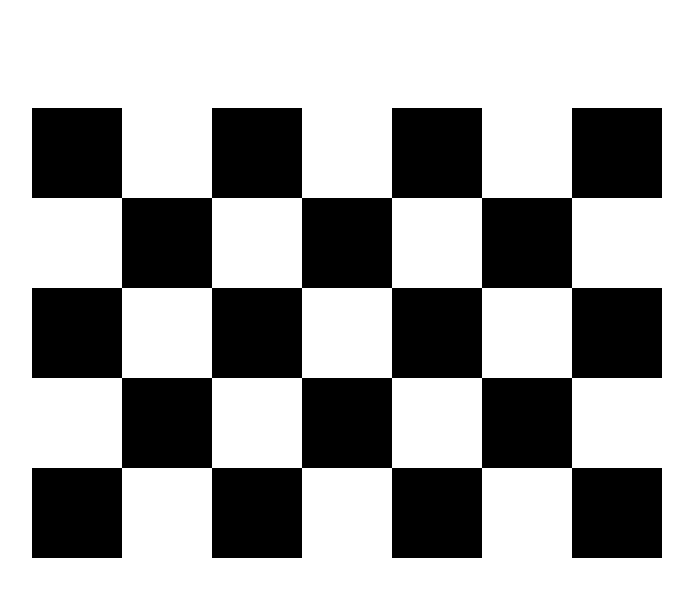
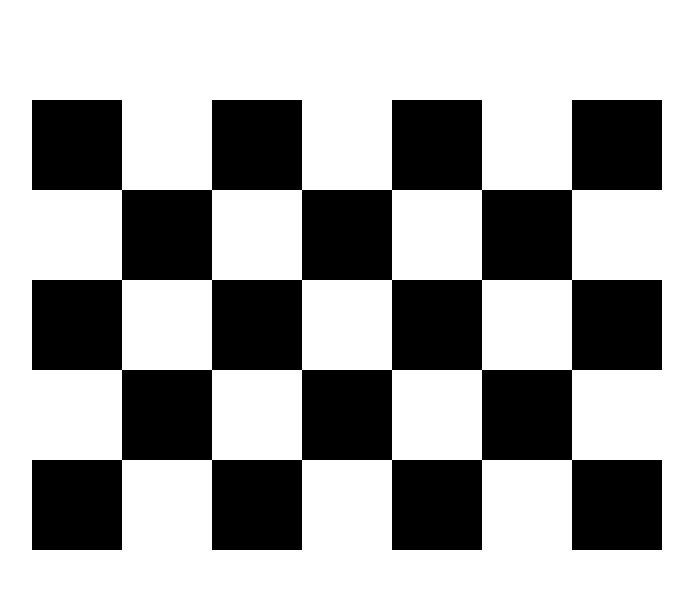
Before and after one commit to jramos22/Practica-clase-3, a website: page index.html in a window 1280 px wide. Shown: the whole page, without its empty margins (293-986 px from the left). Drawn offline with Linux system fonts and the light colour scheme.

Commit message:
agrego el meto que vimos esta clase"nth-child(even y odd)"

```diff
--- a/index.html
+++ b/index.html
@@ -6,43 +6,42 @@
     <link rel="stylesheet" href="public/css/style.css">
     <title>Practica De CSS</title>
 </head>
-<body>
-    <div id="contenedor" class="clearfix">
-        <div class="negro"></div>
-        <div class="blanco"></div>
-        <div class="negro"></div>
-        <div class="blanco"></div>
-        <div class="negro"></div>
-        <div class="blanco"></div>
-        <div class="negro"></div>
-        <div class="blanco"></div>
-        <div class="negro"></div>
-        <div class="blanco"></div>
-        <div class="negro"></div>
-        <div class="blanco"></div>
-        <div class="negro"></div>
-        <div class="blanco"></div>
-        <div class="negro"></div>
-        <div class="blanco"></div>
-        <div class="negro"></div>
-        <div class="blanco"></div>
-        <div class="negro"></div>
-        <div class="blanco"></div>
-        <div class="negro"></div>
-        <div class="blanco"></div>
-        <div class="negro"></div>
-        <div class="blanco"></div>
-        <div class="negro"></div>
-        <div class="blanco"></div>
-        <div class="negro"></div>
-        <div class="blanco"></div>
-        <div class="negro"></div>
-        <div class="blanco"></div>
-        <div class="negro"></div>
-        <div class="blanco"></div>
-        <div class="negro"></div>
-        <div class="blanco"></div>
-        <div class="negro"></div>
-    </div>
+<body id="contenedor" class="clearfix">
+        <div ></div>
+        <div ></div>
+        <div ></div>
+        <div ></div>
+        <div ></div>
+        <div ></div>
+        <div ></div>
+        <div ></div>
+        <div ></div>
+        <div ></div>
+        <div ></div>
+        <div ></div>
+        <div ></div>
+        <div ></div>
+        <div ></div>
+        <div ></div>
+        <div ></div>
+        <div ></div>
+        <div ></div>
+        <div ></div>
+        <div ></div>
+        <div ></div>
+        <div ></div>
+        <div ></div>
+        <div ></div>
+        <div ></div>
+        <div ></div>
+        <div ></div>
+        <div ></div>
+        <div ></div>
+        <div ></div>
+        <div ></div>
+        <div ></div>
+        <div ></div>
+        <div ></div>
+
 </body>
 </html>
--- a/sass/Mixins/_mixin.scss
+++ b/sass/Mixins/_mixin.scss
@@ -0,0 +1,7 @@
+@mixin medidas($width,$height,$backcolor,$float) {
+    width: $width;
+    height: $height;
+    background-color: $backcolor;
+    float: $float;
+
+}
--- a/sass/style.scss
+++ b/sass/style.scss
@@ -1,11 +1,11 @@
 
 @import'./Mixins/mixin';
 
-.blanco{
+div:nth-child(even){
     @include medidas($width:90px,$height:90px,$backcolor:white ,$float:left );
 
 }
-.negro{
+div:nth-child(odd){
     @include medidas($width:90px,$height:90px,$backcolor:black ,$float:left );
 }
 #contenedor{
```
Also changed, not shown: public/css/style.css.
